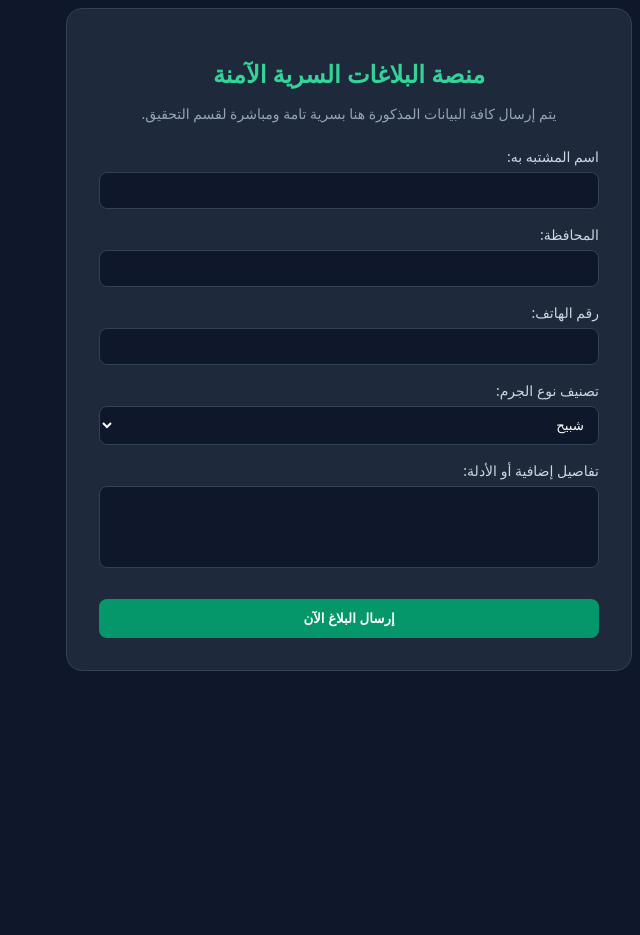
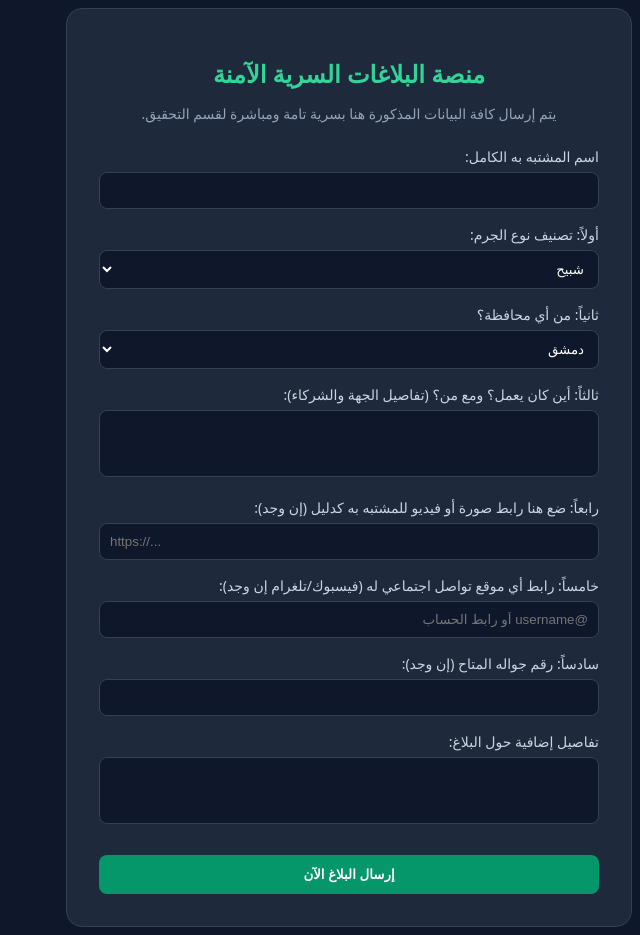
Before and after one commit to betarra/secure-reports-app, a Flask app: page / in a window 1280 px wide. Shown: the whole page, without its empty margins (640-1280 px from the left). Before the commit the page ends 671 px from the top, so only its background shows below. Run offline with Flask 3, Linux system fonts and the light colour scheme.

Commit message:
Enhance report form with more input fields
Updated the report form to include additional fields for suspect details and evidence submission.

```diff
--- a/templates/report.html
+++ b/templates/report.html
@@ -27,23 +27,15 @@
         {% endif %}
 
         <form action="/submit" method="POST" style="display: flex; flex-direction: column; gap: 16px;">
+
+            <!-- أولاً: اسم المشتبه به ونوع الجرم -->
             <div>
-                <label style="display: block; font-size: 14px; color: #cbd5e1; margin-bottom: 6px;">اسم المشتبه به:</label>
+                <label style="display: block; font-size: 14px; color: #cbd5e1; margin-bottom: 6px;">اسم المشتبه به الكامل:</label>
                 <input type="text" name="suspect_name" required style="width: 100%; padding: 10px; border-radius: 8px; background-color: #0f172a; border: 1px solid #334155; color: white; box-sizing: border-box;">
             </div>
 
             <div>
-                <label style="display: block; font-size: 14px; color: #cbd5e1; margin-bottom: 6px;">المحافظة:</label>
-                <input type="text" name="province" required style="width: 100%; padding: 10px; border-radius: 8px; background-color: #0f172a; border: 1px solid #334155; color: white; box-sizing: border-box;">
-            </div>
-
-            <div>
-                <label style="display: block; font-size: 14px; color: #cbd5e1; margin-bottom: 6px;">رقم الهاتف:</label>
-                <input type="text" name="phone" style="width: 100%; padding: 10px; border-radius: 8px; background-color: #0f172a; border: 1px solid #334155; color: white; box-sizing: border-box;" dir="ltr">
-            </div>
-
-            <div>
-                <label style="display: block; font-size: 14px; color: #cbd5e1; margin-bottom: 6px;">تصنيف نوع الجرم:</label>
+                <label style="display: block; font-size: 14px; color: #cbd5e1; margin-bottom: 6px;">أولاً: تصنيف نوع الجرم:</label>
                 <select name="category" required style="width: 100%; padding: 10px; border-radius: 8px; background-color: #0f172a; border: 1px solid #334155; color: white; box-sizing: border-box; cursor: pointer;">
                     <option value="شبيح">شبيح</option>
                     <option value="تاجر مخدرات">تاجر مخدرات</option>
@@ -52,9 +44,55 @@
                 </select>
             </div>
 
+            <!-- ثانياً: من أي محافظة (قائمة منسدلة كاملة) -->
             <div>
-                <label style="display: block; font-size: 14px; color: #cbd5e1; margin-bottom: 6px;">تفاصيل إضافية أو الأدلة:</label>
-                <textarea name="details" rows="4" style="width: 100%; padding: 10px; border-radius: 8px; background-color: #0f172a; border: 1px solid #334155; color: white; box-sizing: border-box; resize: none;"></textarea>
+                <label style="display: block; font-size: 14px; color: #cbd5e1; margin-bottom: 6px;">ثانياً: من أي محافظة؟</label>
+                <select name="province" required style="width: 100%; padding: 10px; border-radius: 8px; background-color: #0f172a; border: 1px solid #334155; color: white; box-sizing: border-box; cursor: pointer;">
+                    <option value="دمشق">دمشق</option>
+                    <option value="ريف دمشق">ريف دمشق</option>
+                    <option value="حلب">حلب</option>
+                    <option value="حمص">حمص</option>
+                    <option value="حماة">حماة</option>
+                    <option value="اللاذقية">اللاذقية</option>
+                    <option value="طرطوس">طرطوس</option>
+                    <option value="إدلب">إدلب</option>
+                    <option value="دير الزور">دير الزور</option>
+                    <option value="الرقة">الرقة</option>
+                    <option value="الحسكة">الحسكة</option>
+                    <option value="درعا">درعا</option>
+                    <option value="السويداء">السويداء</option>
+                    <option value="القنيطرة">القنيطرة</option>
+                </select>
+            </div>
+
+            <!-- ثالثاً: أين كان يعمل ومع من -->
+            <div>
+                <label style="display: block; font-size: 14px; color: #cbd5e1; margin-bottom: 6px;">ثالثاً: أين كان يعمل؟ ومع من؟ (تفاصيل الجهة والشركاء):</label>
+                <textarea name="work_details" rows="3" required style="width: 100%; padding: 10px; border-radius: 8px; background-color: #0f172a; border: 1px solid #334155; color: white; box-sizing: border-box; resize: none;"></textarea>
+            </div>
+
+            <!-- رابعاً: إرفاق رابط صورة أو فيديو -->
+            <div>
+                <label style="display: block; font-size: 14px; color: #cbd5e1; margin-bottom: 6px;">رابعاً: ضع هنا رابط صورة أو فيديو للمشتبه به كدليل (إن وجد):</label>
+                <input type="url" name="media_link" placeholder="https://..." style="width: 100%; padding: 10px; border-radius: 8px; background-color: #0f172a; border: 1px solid #334155; color: white; box-sizing: border-box;" dir="ltr">
+            </div>
+
+            <!-- خامساً: رابط موقع تواصل اجتماعي له -->
+            <div>
+                <label style="display: block; font-size: 14px; color: #cbd5e1; margin-bottom: 6px;">خامساً: رابط أي موقع تواصل اجتماعي له (فيسبوك/تلغرام إن وجد):</label>
+                <input type="text" name="social_link" placeholder="@username أو رابط الحساب" style="width: 100%; padding: 10px; border-radius: 8px; background-color: #0f172a; border: 1px solid #334155; color: white; box-sizing: border-box;">
+            </div>
+
+            <!-- سادساً: رقم جواله -->
+            <div>
+                <label style="display: block; font-size: 14px; color: #cbd5e1; margin-bottom: 6px;">سادساً: رقم جواله المتاح (إن وجد):</label>
+                <input type="text" name="phone" style="width: 100%; padding: 10px; border-radius: 8px; background-color: #0f172a; border: 1px solid #334155; color: white; box-sizing: border-box;" dir="ltr">
+            </div>
+
+            <!-- تفاصيل إضافية عامة -->
+            <div>
+                <label style="display: block; font-size: 14px; color: #cbd5e1; margin-bottom: 6px;">تفاصيل إضافية حول البلاغ:</label>
+                <textarea name="details" rows="3" style="width: 100%; padding: 10px; border-radius: 8px; background-color: #0f172a; border: 1px solid #334155; color: white; box-sizing: border-box; resize: none;"></textarea>
             </div>
 
             <button type="submit" style="width: 100%; background-color: #059669; color: white; padding: 12px; border-radius: 8px; font-weight: bold; border: none; cursor: pointer; margin-top: 10px;">
```
